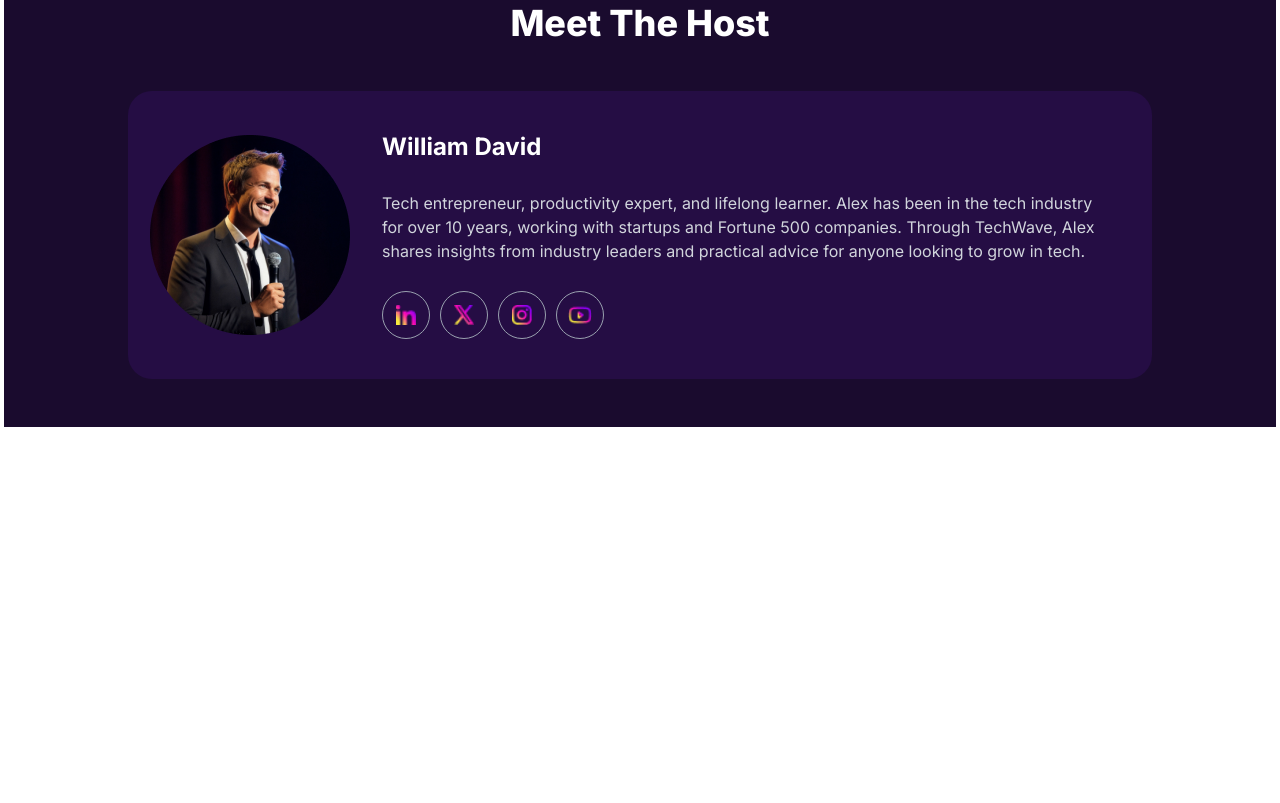
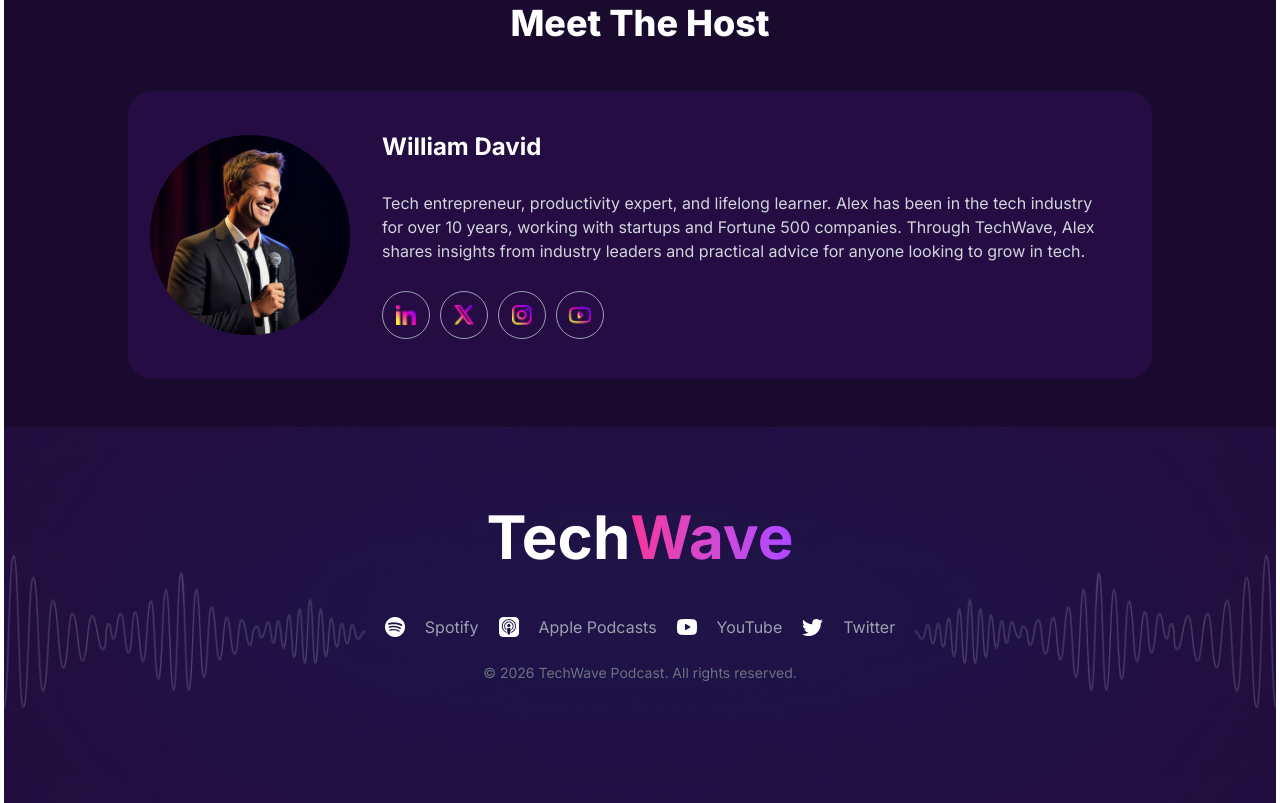
Before and after one commit to talhajayedus/B13-A02, a plain HTML site: page index.html in a window 1280 px wide. Shown: the part 2893-3696 px from the top of the page. Before the commit the page ends 3320 px from the top, so only its background shows below. Drawn offline with nearby package versions, Linux system fonts and the light colour scheme.

Commit message:
footer section is complete.

```diff
--- a/index.html
+++ b/index.html
@@ -275,6 +275,31 @@
 
         </section>
 
-    <footer></footer>
+    <footer class="relative  w-full  h-auto bg-cover bg-center bg-no-repeat "
+        style="background-image: url('./assets/footer-bg.png')">
+
+
+        <div class="pt-20 pb-30">
+
+         <div class="flex items-center justify-center">
+
+            <h2 class="text-white  font-bold text-6xl">Tech</h2>
+            <h2 class="text-6xl font-bold bg-linear-to-r from-pink-500 to-purple-500 bg-clip-text text-transparent">Wave</h2>
+
+        </div> <br> <br>
+
+          <div class="flex justify-center items-center gap-5">
+
+          <img src="./assets/spotify.png" alt=""><h1 class="text-gray-400">Spotify</h1>
+          <img src="./assets/apple-podcast.png" alt=""><h1 class="text-gray-400">Apple Podcasts</h1>
+          <img src="./assets/youtube-podcast.png" alt=""><h1 class="text-gray-400">YouTube</h1>
+          <img src="./assets/twitter.png" alt=""><h1 class="text-gray-400">Twitter</h1>
+
+          </div> <br>
+           <p class="text-sm text-gray-500 text-center">&copy; 2026 TechWave Podcast. All rights reserved.</p>
+        </div>
+
+
+    </footer>
 </body>
 </html>
```
